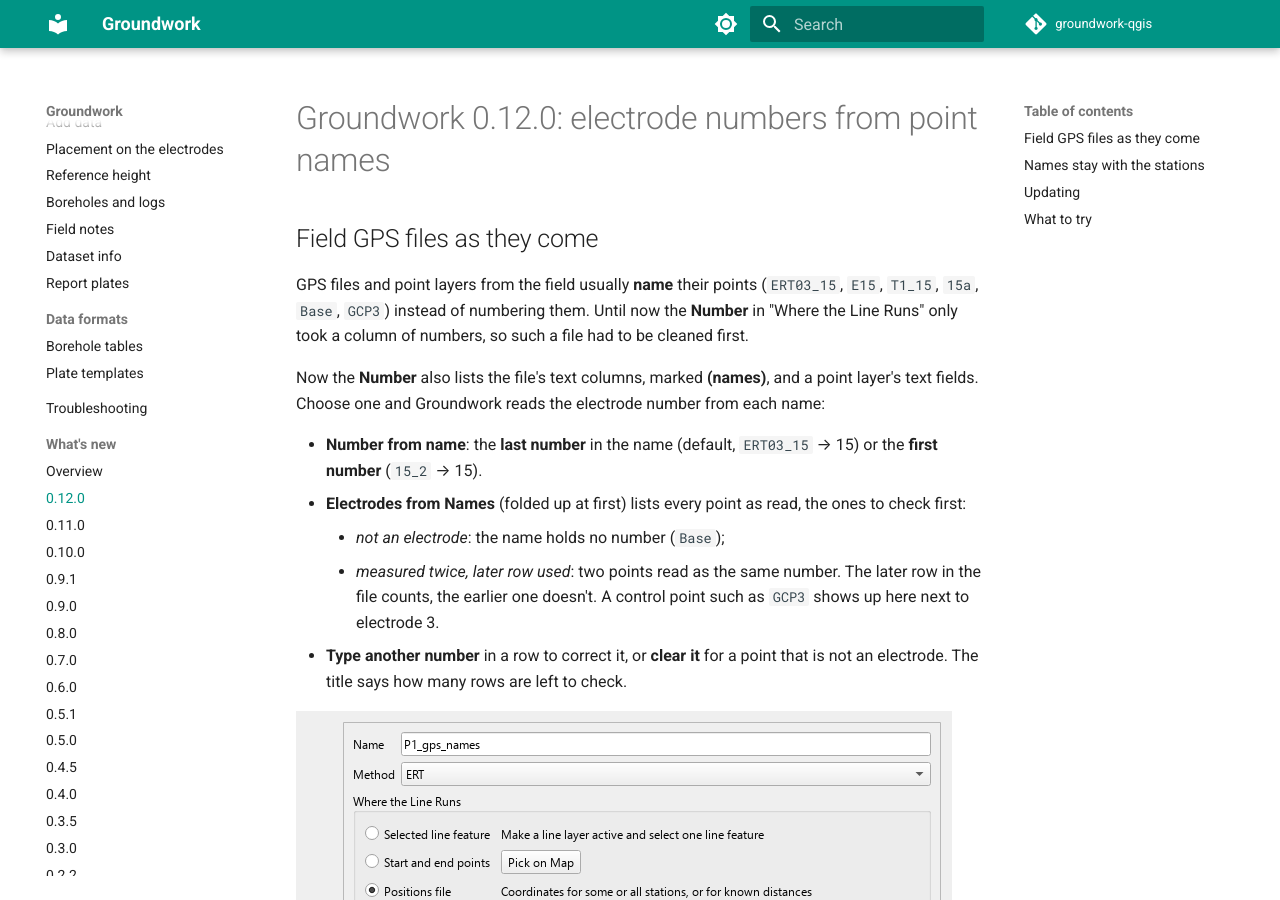
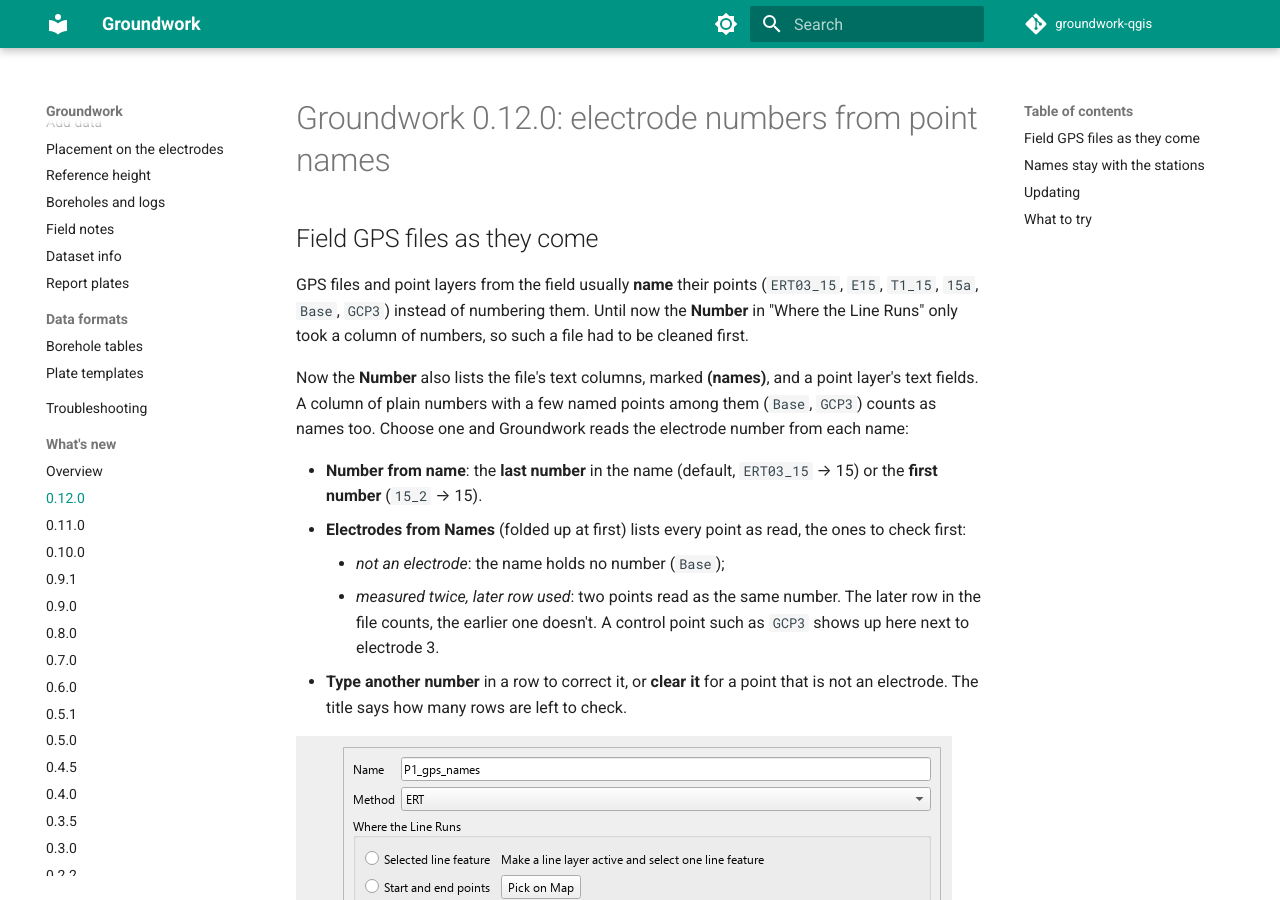
Before and after one commit to SebBenJamin/groundwork-qgis, an MkDocs documentation site: the page built from docs/releases/0.12.0.md, in a window 1280 px wide and 900 px high. Built offline with MkDocs 1.6.1 and Material for MkDocs 9.7.7, drawn with Linux system fonts in a browser that asks for light colours; comment, search, counter and statistics services are not loaded.

Commit message:
docs: a column of numbers with a few named points counts as names
Co-Authored-By: Claude Opus 5.5 <noreply@anthropic.com>

```diff
--- a/docs/releases/0.12.0.md
+++ b/docs/releases/0.12.0.md
@@ -7,7 +7,9 @@ GPS files and point layers from the field usually **name** their points (`ERT03_
 "Where the Line Runs" only took a column of numbers, so such a file had to be cleaned first.
 
 Now the **Number** also lists the file's text columns, marked **(names)**, and a point
-layer's text fields. Choose one and Groundwork reads the electrode number from each name:
+layer's text fields. A column of plain numbers with a few named points among them (`Base`,
+`GCP3`) counts as names too. Choose one and Groundwork reads the electrode number from each
+name:
 
 - **Number from name**: the **last number** in the name (default, `ERT03_15` → 15) or the
   **first number** (`15_2` → 15).
```
Also changed, not shown: docs/user/howto/placement.md (+1 -1 lines).
